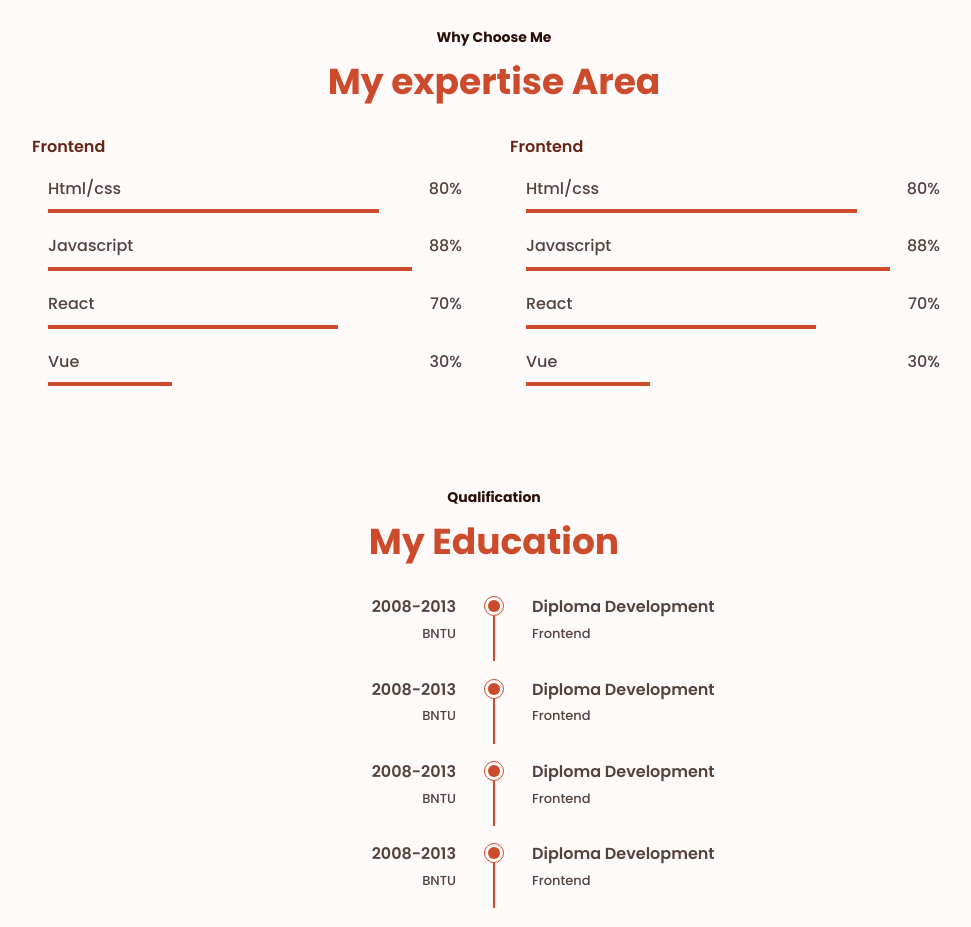
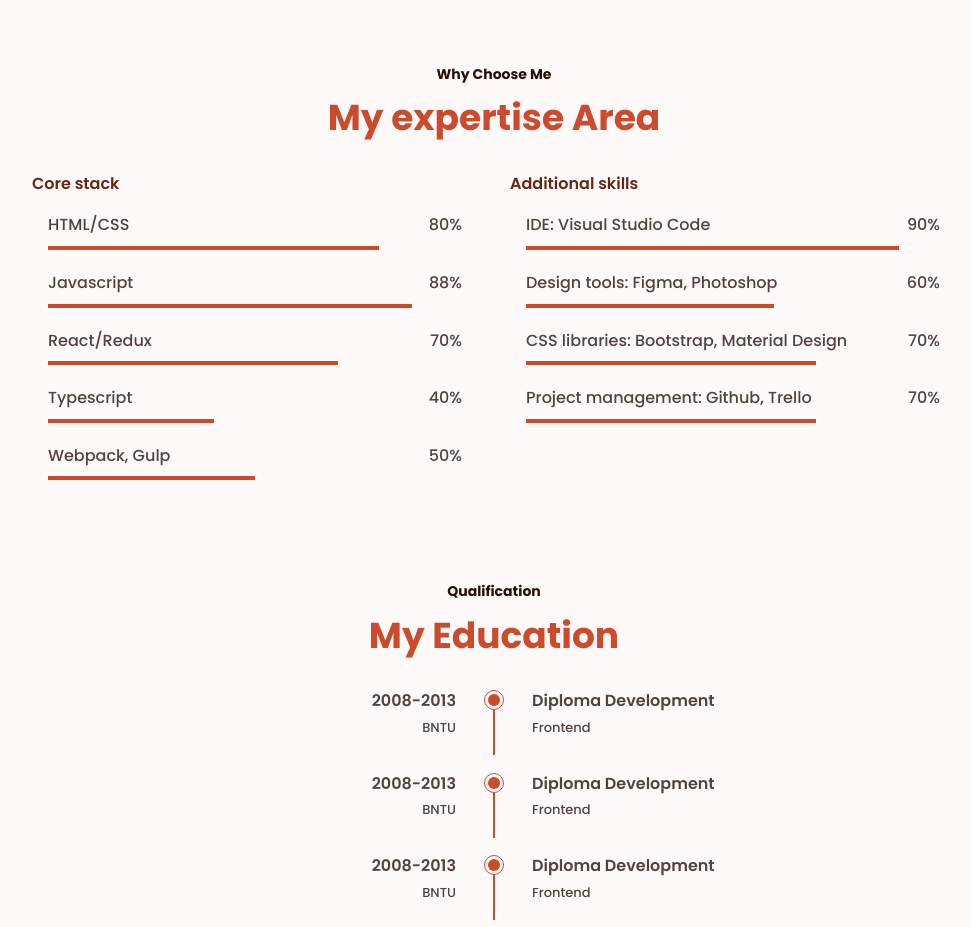
Before and after one commit to ArtemDrushchyts/portfolio, a plain HTML site: page index.html in a window 1280 px wide. Shown: the part 1460-2387 px from the top of the page, without its empty margins (308-1279 px from the left). Drawn offline with nearby package versions, Linux system fonts and the light colour scheme; files whose address does not match are found by name.

Commit message:
feat: add skills description & photo

```diff
--- a/assets/css/styles.css
+++ b/assets/css/styles.css
@@ -373,8 +373,23 @@ img{
   width: 88%;
 }
 
-.skills__react{
+.skills__react,
+.skills__libraries,
+.skills__management{
   width: 70%;
+}
+
+.skills__typescript {
+  width: 40%;
+}
+.skills__webpack {
+  width: 50%;
+}
+.skills__VSC {
+  width: 90%;
+}
+.skills__Design{
+  width: 60%;
 }
 
 .skills__vue{
--- a/index.html
+++ b/index.html
@@ -62,8 +62,8 @@
 
                 <div class="about__container bd-grid">
                     <div class="about__data">
-                        <p class="about__description">Hi, I'm a frontend developer, passionate about creating and developing web interfaces.</p>
-                        <img src="/assets/img/about.png" alt="about" class="about__img">
+                        <p class="about__description">Hi, I'm a frontend developer, passionate about creating and developing web interfaces. Have high demands on myself and keep learning every day. Interested in features and approaches that can help improve the quality of my code — ES6 features, patterns, data structures and algorithms.</p>
+                        <img src="/assets/img/IMG_9741.jpg" alt="about" class="about__img">
                     </div>
 
                     <div>
@@ -125,10 +125,10 @@
 
                 <div class="skills__container bd-grid">
                     <div class="skills__content">
-                        <h3 class="skills__subtitle">Frontend</h3>
+                        <h3 class="skills__subtitle">Core stack</h3>
 
                         <div class="skills__data">
-                            <span class="skills__name">Html/css</span>
+                            <span class="skills__name">HTML/CSS</span>
                             <span class="skills__number">80%</span>
                             <span class="skills__bar skills__html"></span>
                         </div>
@@ -138,40 +138,45 @@
                             <span class="skills__bar skills__js"></span>
                         </div>
                         <div class="skills__data">
-                            <span class="skills__name">React</span>
+                            <span class="skills__name">React/Redux</span>
                             <span class="skills__number">70%</span>
                             <span class="skills__bar skills__react"></span>
                         </div>
                         <div class="skills__data">
-                            <span class="skills__name">Vue</span>
-                            <span class="skills__number">30%</span>
-                            <span class="skills__bar skills__vue"></span>
+                            <span class="skills__name">Typescript</span>
+                            <span class="skills__number">40%</span>
+                            <span class="skills__bar skills__typescript"></span>
+                        </div>
+                        <div class="skills__data">
+                            <span class="skills__name">Webpack, Gulp</span>
+                            <span class="skills__number">50%</span>
+                            <span class="skills__bar skills__webpack"></span>
                         </div>
 
                     </div>
                         <!-- add more skills -->
                     <div class="skills__content">
-                        <h3 class="skills__subtitle">Frontend</h3>
+                        <h3 class="skills__subtitle">Additional skills</h3>
 
                         <div class="skills__data">
-                            <span class="skills__name">Html/css</span>
-                            <span class="skills__number">80%</span>
-                            <span class="skills__bar skills__html"></span>
+                            <span class="skills__name">IDE: Visual Studio Code</span>
+                            <span class="skills__number">90%</span>
+                            <span class="skills__bar skills__VSC"></span>
                         </div>
                         <div class="skills__data">
-                            <span class="skills__name">Javascript</span>
-                            <span class="skills__number">88%</span>
-                            <span class="skills__bar skills__js"></span>
+                            <span class="skills__name">Design tools: Figma, Photoshop</span>
+                            <span class="skills__number">60%</span>
+                            <span class="skills__bar skills__Design"></span>
                         </div>
                         <div class="skills__data">
-                            <span class="skills__name">React</span>
+                            <span class="skills__name">CSS libraries: Bootstrap, Material Design</span>
                             <span class="skills__number">70%</span>
-                            <span class="skills__bar skills__react"></span>
+                            <span class="skills__bar skills__libraries"></span>
                         </div>
                         <div class="skills__data">
-                            <span class="skills__name">Vue</span>
-                            <span class="skills__number">30%</span>
-                            <span class="skills__bar skills__vue"></span>
+                            <span class="skills__name">Project management: Github, Trello</span>
+                            <span class="skills__number">70%</span>
+                            <span class="skills__bar skills__management"></span>
                         </div>
 
                     </div>
@@ -267,7 +272,7 @@
                         <a href="#contact" class="button button__light">Contact Me</a>
                     </div>
 
-                    <img src="assets/img/projectmind.png" alt="project" class="project__img">
+                    <img src="assets/img/contactme.png" alt="project" class="project__img">
                 </div>
             </section>
 
@@ -277,6 +282,15 @@
                 <h2 class="section-title">Resent Works</h2>
 
                 <div class="works__container bd-grid">
+                    <div class="works__img">
+                        <img src="assets/img/LearningEnglish.jpg" alt="Learning English">
+
+                        <div class="works__data">
+                            <a href="https://rslang-team38-yan-black.netlify.app/" class="works__link"><i class="bx bx-link-alt"></i></a>
+                            <span class="works__title">Сommand application - React/Redux/TypeScript</span>
+                        </div>
+                    </div>
+
                     <div class="works__img">
                         <img src="assets/img/work-weather.jpg" alt="work-weather">
 
```
Also changed, not shown: assets/img/IMG_9741.jpg (added), assets/img/LearningEnglish.jpg (added), assets/img/Screenshot.png, assets/img/contactme.png (added), 1 other file.
